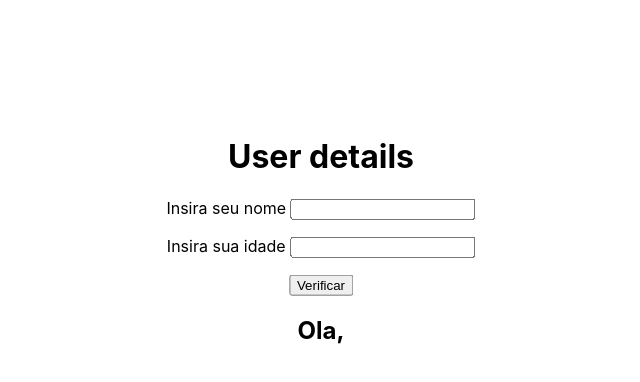
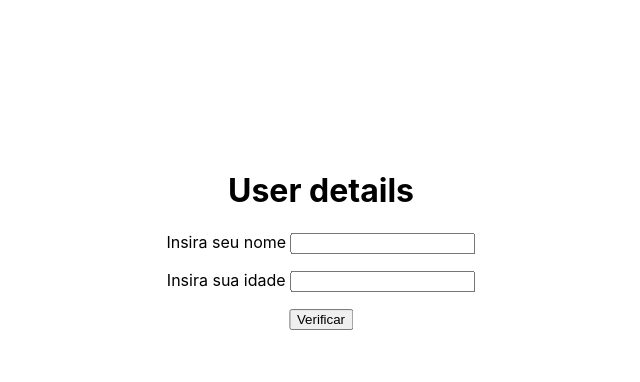
Before and after one commit to Dev-vii/User-details, a React (Create React App) app: page / in a window 1280 px wide. Shown: the top 382 px of the page, without its empty margins (319-959 px from the left). Built offline with nearby package versions, Linux system fonts and the light colour scheme.

Commit message:
Add função de receber dados dos inputs

```diff
--- a/src/App.css
+++ b/src/App.css
@@ -4,4 +4,8 @@
   top: 30%;
   left: 50%;
   transform: translate(-50%, -50%);
+
+  .button {
+    cursor: pointer;
+  }
 }
--- a/src/App.jsx
+++ b/src/App.jsx
@@ -12,10 +12,9 @@ function App() {
       <div className='user-details'>
         <p>Insira seu nome <input value={name} onChange={e => setName(e.target.value)} /></p>
         <p>Insira sua idade <input type='number' id='ageput' /></p>
-        <button>Verificar</button>
       </div>
 
-      <Usertext />
+      <Usertext name={name}/>
     </div>
   );
 }
--- a/src/components/usertext.js
+++ b/src/components/usertext.js
@@ -1,10 +1,13 @@
 import React from 'react'
 
-
-const usertext = () => {
+const usertext = (props) => {
   return (
     <div>
-      <h2>Ola, </h2>
+      <button className="button" onClick={props.name ==="" ? (
+        () => alert('Digite uma informação válida')
+      ) : (
+        () => <p>Oi ${props.name}</p>
+      )} >Verificar</button>
     </div>
   )
 }
```
